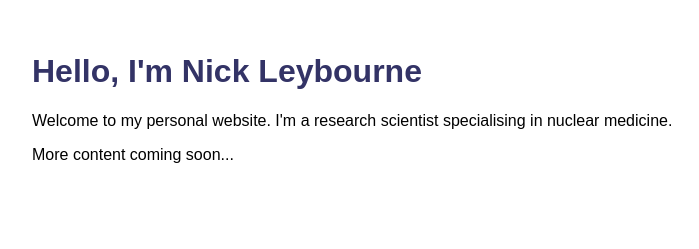
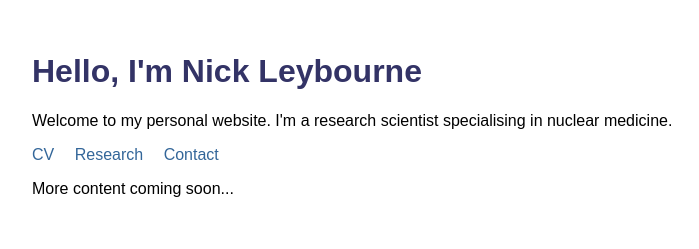
Before and after one commit to NickLeybourne/PersonalSite, a plain HTML site: page index.html in a window 1280 px wide. Shown: the whole page, without its empty margins (258-957 px from the left). Drawn offline with Linux system fonts and the light colour scheme.

Commit message:
Update index.html

```diff
--- a/index.html
+++ b/index.html
@@ -6,11 +6,26 @@
   <style>
     body { font-family: Arial, sans-serif; max-width: 700px; margin: auto; padding: 2rem; }
     h1 { color: #333366; }
+    nav a {
+      margin-right: 1rem;
+      text-decoration: none;
+      color: #336699;
+    }
+    nav a:hover {
+      text-decoration: underline;
+    }
   </style>
 </head>
 <body>
   <h1>Hello, I'm Nick Leybourne</h1>
   <p>Welcome to my personal website. I'm a research scientist specialising in nuclear medicine.</p>
+
+  <nav>
+    <a href="cv.html">CV</a>
+    <a href="research.html">Research</a>
+    <a href="contact.html">Contact</a>
+  </nav>
+
   <p>More content coming soon...</p>
 </body>
 </html>
```
